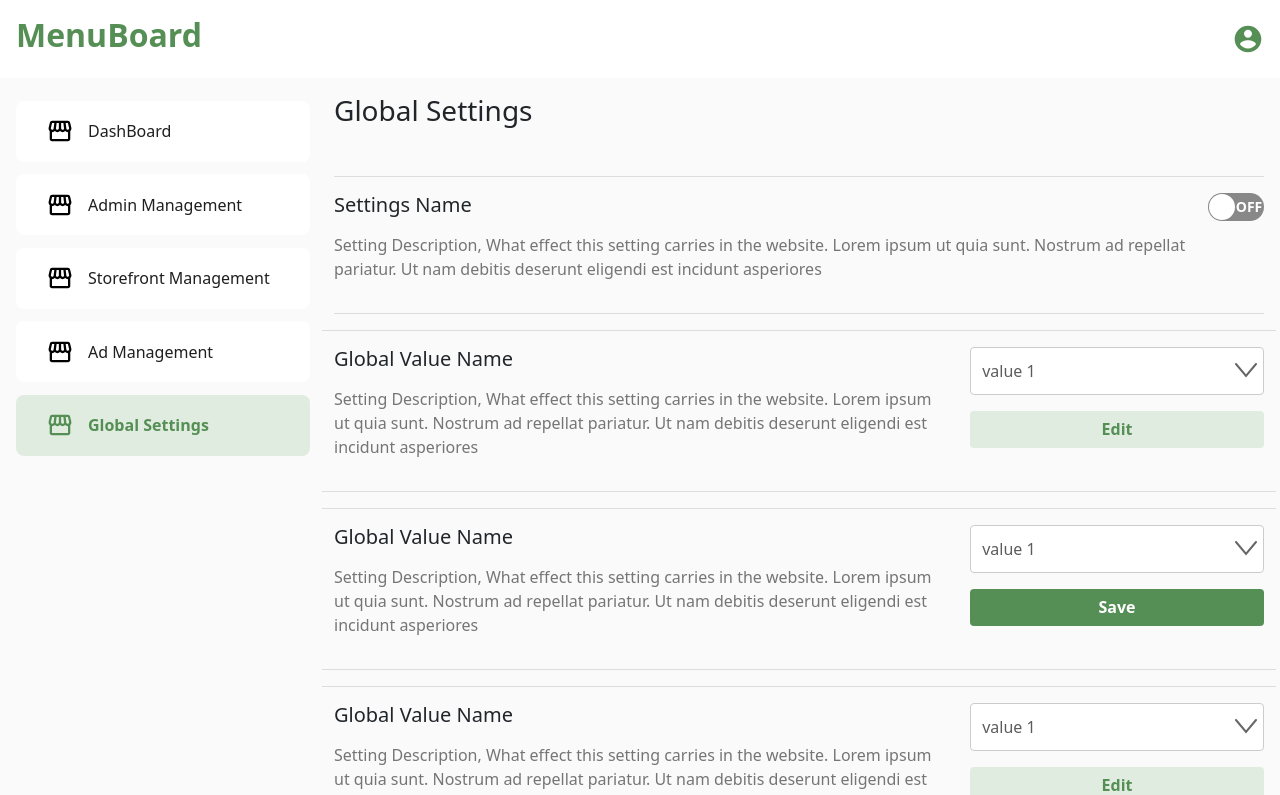
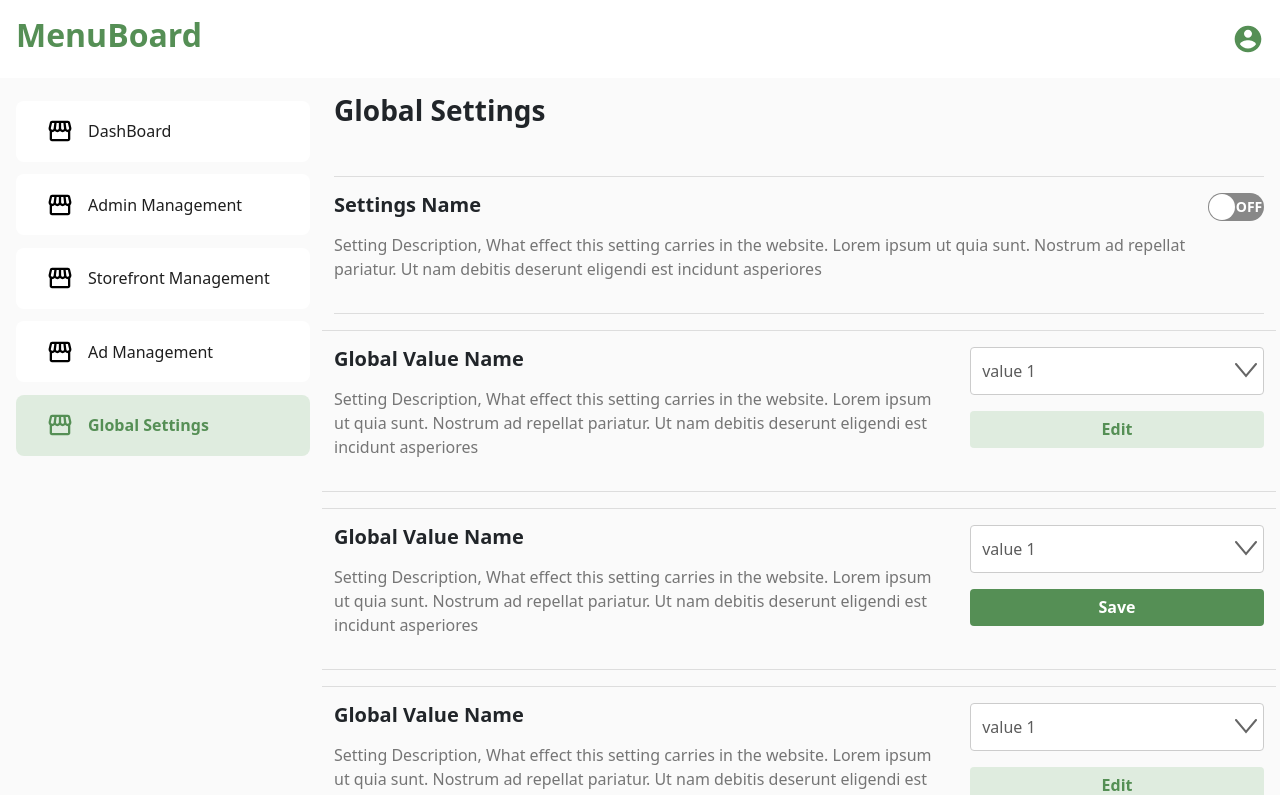
Before and after one commit to Escanor202695/latest_portfolio, a React (Create React App) app: page /global-settings in a window 1280 px wide. Shown: the top 795 px of the page. Built offline with nearby package versions, Linux system fonts and the light colour scheme.

Commit message:
global settings page

```diff
--- a/src/pages/GlobalSettings/GlobalSettings.jsx
+++ b/src/pages/GlobalSettings/GlobalSettings.jsx
@@ -13,7 +13,7 @@ const GlobalSettings = () => {
         <DashBoard />
       </div>
       <div className='col-9'>
-        <h3>Global Settings</h3>
+        <h3 className='fw-bold'>Global Settings</h3>
 
         <div className='global-settings mt-5 mb-3 d-flex justify-content-between align-items-start'>
           <div>
--- a/src/pages/GlobalSettings/GlobalSettings.scss
+++ b/src/pages/GlobalSettings/GlobalSettings.scss
@@ -6,6 +6,9 @@
   padding: 1rem 0;
   p {
     color: $grey_three;
+  }
+  h5 {
+    font-weight: bold;
   }
 }
 
```
